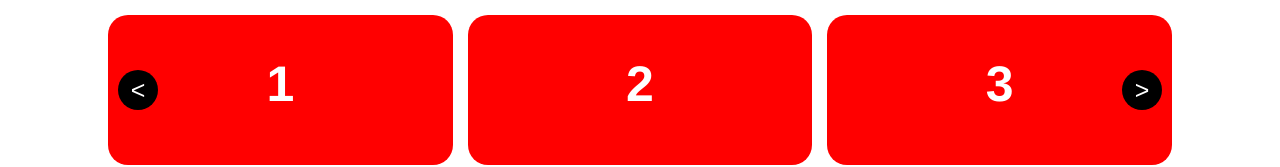
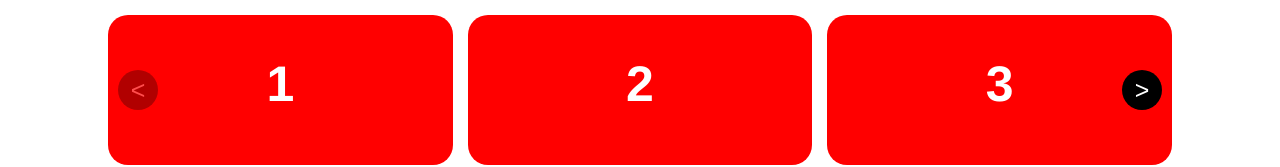
Before and after one commit to sasaafanasienka/Carousel, a React app: page / in a window 1280 px wide. Shown: the part 180-347 px from the top of the page. Built offline with nearby package versions, Linux system fonts and the light colour scheme.

Commit message:
active/unactive buttons added

```diff
--- a/src/components/Carousel/Carousel.js
+++ b/src/components/Carousel/Carousel.js
@@ -20,6 +20,8 @@ function Carousel(props) {
     const [rightPositionsArr, setRightPositionsArr] = useState([])
     const [gridTemplate, setGridTemplate] = useState('')
     const [wasMounted, setWasMounted] = useState(false)
+    const [previousIsActive, setPreviousIsActive] = useState(loop && itemsQuantity > itemsOnScreen ? true : false)
+    const [nextIsActive, setNextIsActive] = useState(itemsQuantity > itemsOnScreen ? true : false)
 
     useEffect(() => {
         if (!wasMounted) {
@@ -62,6 +64,7 @@ function Carousel(props) {
         const currentIndex = rightPositionsArr.indexOf(currentPosition)
         const newPosition = rightPositionsArr[currentIndex + direction]
         if (newPosition !== undefined) {
+            arrowButtonsManage(rightPositionsArr.indexOf(newPosition))
             animatedMove(currentPosition, newPosition)
             if (loop && rightPositionsArr.indexOf(newPosition) === 0) {
                 flashMove(rightPositionsArr[itemsQuantity])
@@ -74,7 +77,6 @@ function Carousel(props) {
             }
             savePosition(newPosition)
         }
-
     }
 
     function paginationMove(id) {
@@ -87,6 +89,7 @@ function Carousel(props) {
             newPosition = rightPositionsArr[itemsQuantity - itemsOnScreen]
         }
         if (newPosition !== currentPosition) {
+            arrowButtonsManage(rightPositionsArr.indexOf(newPosition))
             animatedMove(currentPosition, newPosition)
             savePosition(newPosition)
         }
@@ -101,6 +104,7 @@ function Carousel(props) {
             }
         }
         let newPosition = rightPositionsArr[nearestRightPos]
+        arrowButtonsManage(rightPositionsArr.indexOf(newPosition))
         animatedMove(currentX, newPosition)
         if (loop && rightPositionsArr.indexOf(newPosition) === 0 && rightPositionsArr.length > 1) {
             flashMove(rightPositionsArr[itemsQuantity])
@@ -114,6 +118,19 @@ function Carousel(props) {
         savePosition(rightPositionsArr[nearestRightPos])
     }
 
+    function arrowButtonsManage(position) {
+        if (!loop && position === 0) {
+            setPreviousIsActive(false)
+        } else if (!loop && position !== 0 && !previousIsActive) {
+            setPreviousIsActive(true)
+        }
+        if (!loop && position === rightPositionsArr.length - 1) {
+            setNextIsActive(false)
+        } else if (!loop && position !== rightPositionsArr.length - 1 && !nextIsActive) {
+            setNextIsActive(true)
+        }
+    }
+
     return(
         <div className='Carousel'>
             <CarouselContent content={makeContentDOM(props.content, itemsOnScreen, loop)}
@@ -122,10 +139,12 @@ function Carousel(props) {
                              onTouchEnd={positionAdjust}
             />
             <CarouselButton moveTo='previous'
+                            isActive={previousIsActive}
                             onMove={buttonMove}
             />
             <CarouselButton moveTo='next'
                             onMove={buttonMove}
+                            isActive={nextIsActive}
             />
             <CarouselPagination onMove={paginationMove}
                                 itemsQuantity={itemsQuantity}
--- a/src/components/Carousel/components/CarouselButton/CarouselButton.css
+++ b/src/components/Carousel/components/CarouselButton/CarouselButton.css
@@ -24,3 +24,7 @@
 .CarouselButton_next {
     right: 10px;
 }
+
+.CarouselButton_unactive {
+    opacity: .3;
+}
--- a/src/components/Carousel/components/CarouselButton/CarouselButton.js
+++ b/src/components/Carousel/components/CarouselButton/CarouselButton.js
@@ -4,17 +4,28 @@ import animatedMove from "../../utilits/animatedMove";
 
 function CarouselButton(props) {
 
+    console.log(props.isActive)
+
     function move(event) {
         let direction = props.moveTo === 'previous' ? -1 : 1
         props.onMove(direction)
     }
 
-    const buttonClassName = `CarouselButton CarouselButton_${props.moveTo}`
+    let buttonClassName = `CarouselButton CarouselButton_${props.moveTo} `
+    if (!props.isActive) {
+        buttonClassName = buttonClassName.concat(`CarouselButton_unactive`)
+    }
     let content = props.moveTo === 'previous' ? '<' : '>'
 
-    return(
-        <button className={buttonClassName} onClick={move}>{content}</button>
-    )
+    if (props.isActive) {
+        return(
+            <button className={buttonClassName} onClick={move}>{content}</button>
+        )
+    } else {
+        return(
+            <button className={buttonClassName}>{content}</button>
+        )
+    }
 }
 
 export default CarouselButton
```
